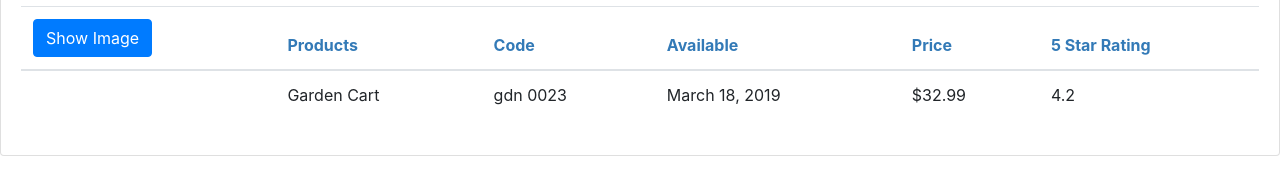
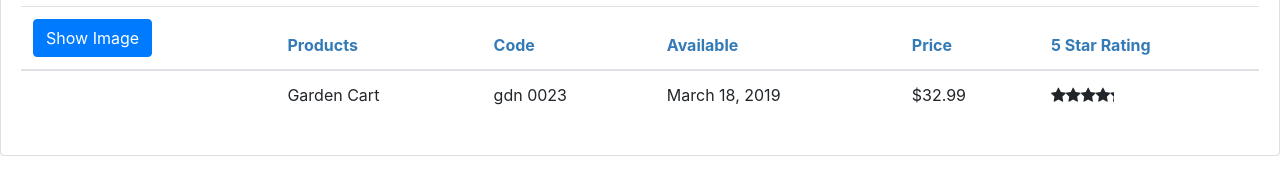
Before and after one commit to webkidt/pluralsight-ng-apm, an Angular app: page /welcome in a window 1280 px wide. Shown: the part 202-371 px from the top of the page. Built offline with nearby package versions, Linux system fonts and the light colour scheme.

Commit message:
Nested Components

```diff
--- a/src/app/app.module.ts
+++ b/src/app/app.module.ts
@@ -6,12 +6,14 @@
 import { WelcomeComponent } from './home/welcome.component';
 import { ProductListComponent } from './products/product-list.component';
 import { ConvertToSpacesPipe } from './shared/convert-to-spaces.pipe';
+import { StarComponent } from './shared/star.component';
 
 @NgModule({
     declarations: [
         AppComponent,
         WelcomeComponent,
         ProductListComponent,
+        StarComponent,
         ConvertToSpacesPipe
     ],
     imports: [
--- a/src/app/products/product-list.component.html
+++ b/src/app/products/product-list.component.html
@@ -7,7 +7,7 @@
             <div class="col-md-2">Filter by:</div>
             <div class="col-md-4">
                 <input type="text"
-                       [(ngModel)]="listFilter" >
+                       [(ngModel)]="listFilter">
             </div>
         </div>
         <div class="row">
@@ -22,7 +22,7 @@
                     <tr>
                         <th>
                             <button class="btn btn-primary"
-                                (click)="toggleImage()">
+                                    (click)="toggleImage()">
                                 {{ showImage ? 'Hide' : 'Show' }} Image
                             </button>
                         </th>
@@ -36,17 +36,20 @@
                 <tbody>
                     <tr *ngFor="let product of filteredProducts">
                         <td>
-                            <img  *ngIf="showImage"
-                                [src]="product.imageUrl"
-                                [title]="product.productName"
-                                [style.width.px]="imageWidth"
-                                [style.margin.px]="imageMargin">
+                            <img *ngIf="showImage"
+                                 [src]="product.imageUrl"
+                                 [title]="product.productName"
+                                 [style.width.px]="imageWidth"
+                                 [style.margin.px]="imageMargin">
                         </td>
                         <td>{{ product.productName }}</td>
                         <td>{{ product.productCode | lowercase | convertToSpaces:'-' }}</td>
                         <td>{{ product.releaseDate }}</td>
                         <td>{{ product.price | currency:'USD':'symbol':'1.2-2' }}</td>
-                        <td>{{ product.starRating }}</td>
+                        <td>
+                            <pm-star [rating]="product.starRating"
+                                     (ratingClicked)="onRatingClicked($event)"></pm-star>
+                        </td>
                     </tr>
                 </tbody>
             </table>
--- a/src/app/products/product-list.component.ts
+++ b/src/app/products/product-list.component.ts
@@ -50,6 +50,10 @@
         this.listFilter = 'cart';
     }
 
+    onRatingClicked(message: string): void {
+        this.pageTitle = 'Product List: ' + message;
+    }
+
     performFilter(filterBy: string): IProduct[] {
         filterBy = filterBy.toLocaleLowerCase();
         return this.products.filter((product: IProduct) => {
--- a/src/app/shared/star.component.html
+++ b/src/app/shared/star.component.html
@@ -1,4 +1,7 @@
-<div class="crop" [style.width.px]="starWidth" [title]="rating">
+<div class="crop"
+     [style.width.px]="starWidth"
+     [title]="rating"
+     (click)="onClick()">
     <div style="width: 75px">
         <span class="fa fa-star"></span>
         <span class="fa fa-star"></span>
--- /dev/null
+++ b/src/app/shared/star.component.ts
@@ -0,0 +1,20 @@
+import { Component, OnChanges, Input, Output, EventEmitter } from '@angular/core';
+
+@Component({
+    selector: 'pm-star',
+    templateUrl: './star.component.html',
+    styleUrls: ['./star.component.css']
+})
+export class StarComponent implements OnChanges {
+    @Input() rating: number;
+    starWidth: number;
+    @Output() ratingClicked: EventEmitter<string> = new EventEmitter<string>();
+
+    ngOnChanges(): void {
+        this.starWidth = this.rating * 75 / 5;
+    }
+
+    onClick(): void {
+        this.ratingClicked.emit(`The rating ${this.rating} was clicked!`);
+    }
+}
```
